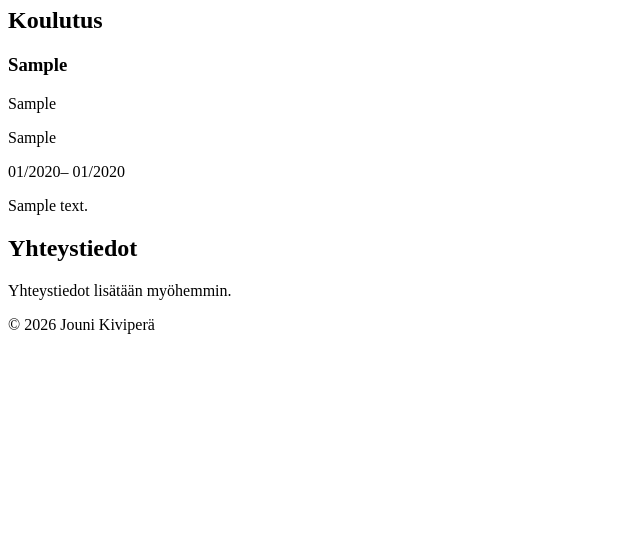
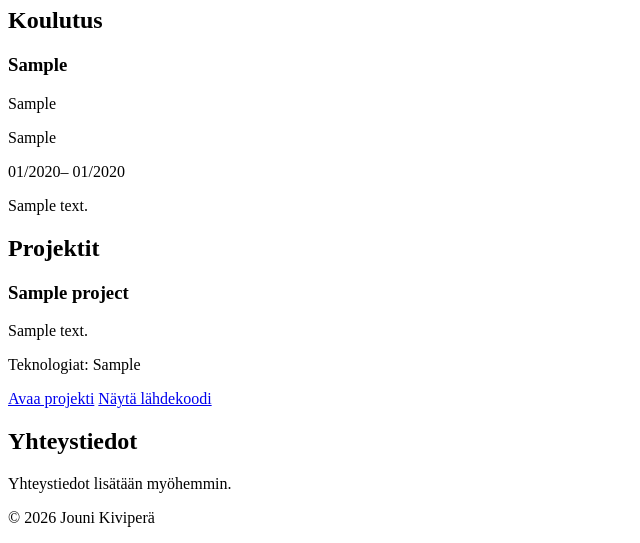
Before and after one commit to jounikivi/django-cv-portfolio, a Django app: page / in a window 1280 px wide. Shown: the part 512-1055 px from the top of the page, without its empty margins (0-640 px from the left). Before the commit the page ends 846 px from the top, so only its background shows below. Run offline with Django 5.2, Linux system fonts and the light colour scheme; tables that the repository leaves empty hold one stand-in row (values such as "Sample post").

Commit message:
Näytä projektit etusivulla

```diff
--- a/portfolio/templates/portfolio/home.html
+++ b/portfolio/templates/portfolio/home.html
@@ -89,7 +89,38 @@
         {% endfor %}
     </section>
 
-    <!-- Projektit (Project) lisätään tähän myöhemmin. -->
+    <!-- Projektit haetaan tietokannasta. -->
+    <section aria-labelledby="projects-heading">
+        <h2 id="projects-heading">Projektit</h2>
+
+        {% for project in projects %}
+            <article>
+                <h3>{{ project.title }}</h3>
+
+                {% if project.description %}
+                    <p>{{ project.description }}</p>
+                {% endif %}
+
+                {% if project.technologies %}
+                    <p>Teknologiat: {{ project.technologies }}</p>
+                {% endif %}
+
+                {% if project.project_url or project.source_url %}
+                    <div>
+                        {% if project.project_url %}
+                            <a href="{{ project.project_url }}">Avaa projekti</a>
+                        {% endif %}
+
+                        {% if project.source_url %}
+                            <a href="{{ project.source_url }}">Näytä lähdekoodi</a>
+                        {% endif %}
+                    </div>
+                {% endif %}
+            </article>
+        {% empty %}
+            <p>Projektit lisätään myöhemmin.</p>
+        {% endfor %}
+    </section>
 
     <!-- Yhteystietolinkit (ContactLink) lisätään tähän myöhemmin. -->
     <section id="contact" aria-labelledby="contact-heading">
--- a/portfolio/views.py
+++ b/portfolio/views.py
@@ -1,6 +1,6 @@
 from django.shortcuts import render
 
-from .models import Education, Experience, Profile, Skill
+from .models import Education, Experience, Profile, Project, Skill
 
 
 def home(request):
@@ -13,6 +13,9 @@ def home(request):
     # Haetaan etusivulle vain näkyviksi merkityt koulutukset.
     educations = Education.objects.filter(is_active=True)
 
+    # Haetaan etusivulle vain näkyviksi merkityt projektit.
+    projects = Project.objects.filter(is_active=True)
+
     # Haetaan etusivulle vain näkyviksi merkityt taidot.
     skills = Skill.objects.filter(is_active=True)
 
@@ -20,6 +23,7 @@ def home(request):
         "educations": educations,
         "experiences": experiences,
         "profile": profile,
+        "projects": projects,
         "skills": skills,
     }
 
```
